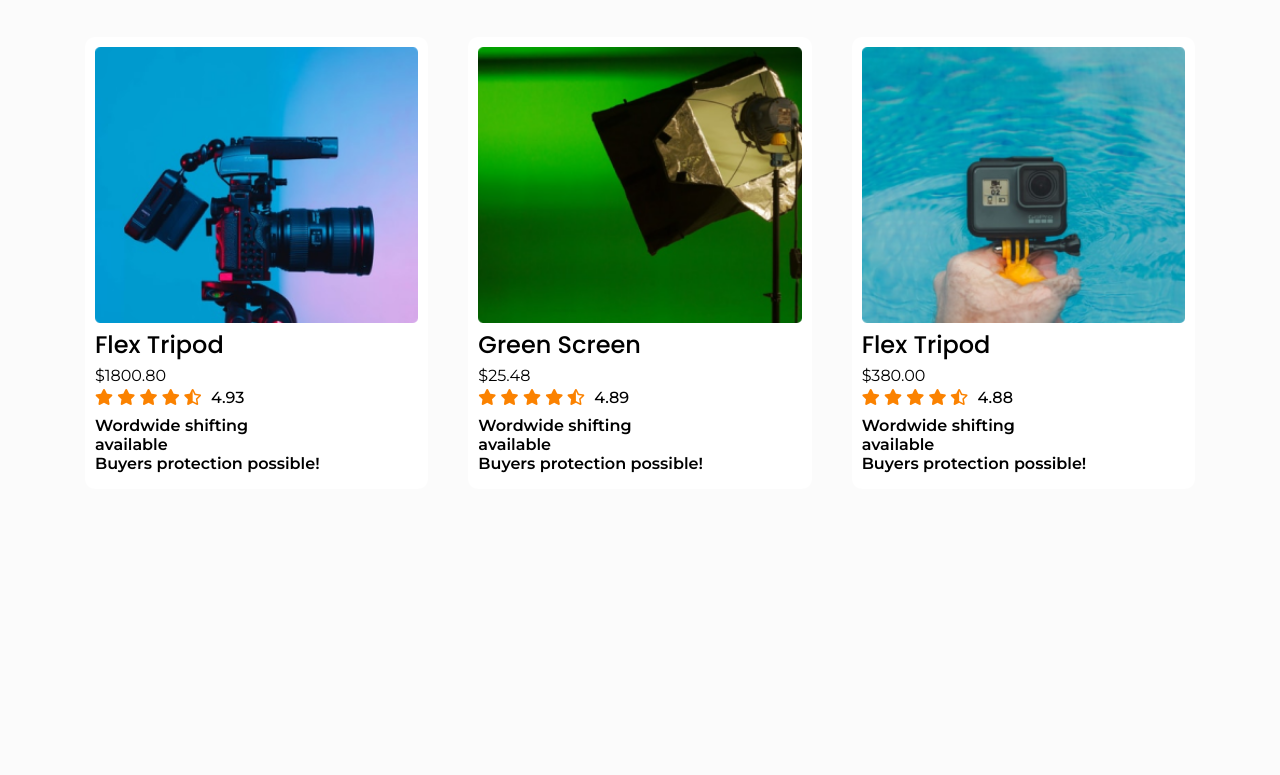
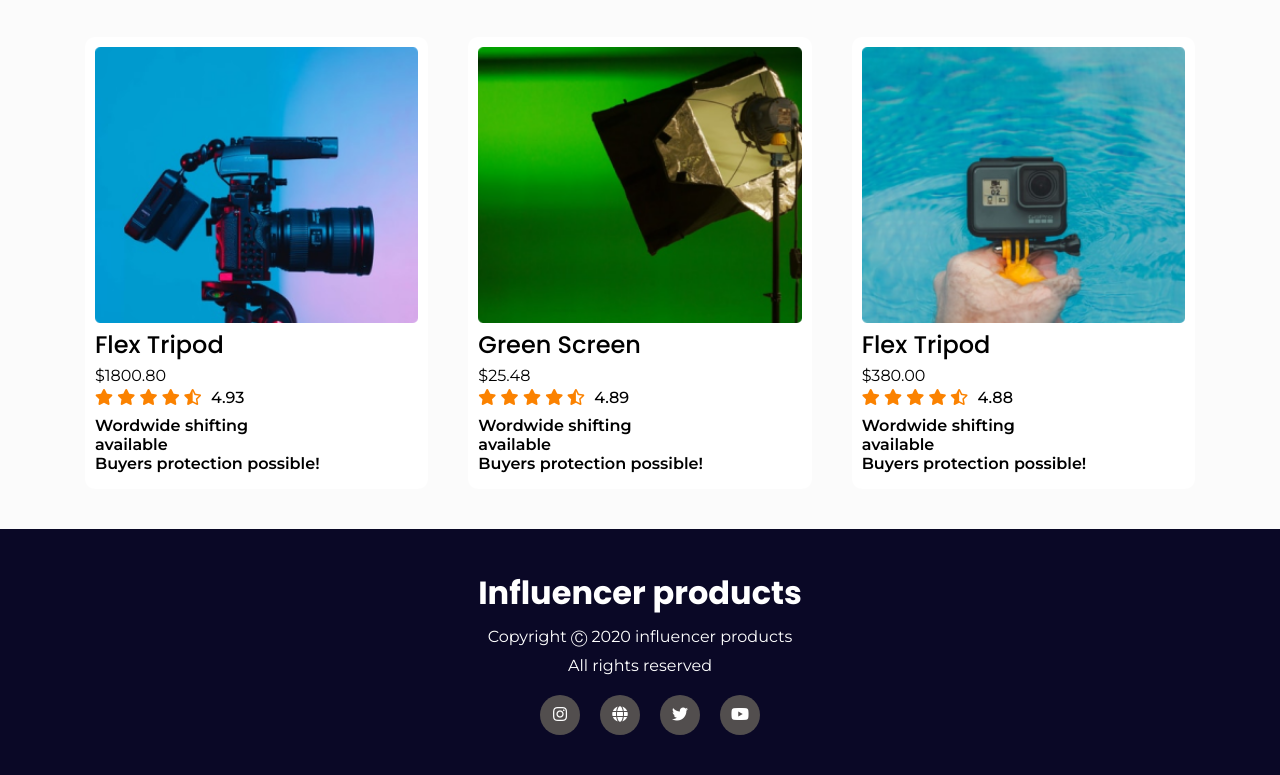
Before and after one commit to rayhanmujumdar/assignment-02-programming-hero, a plain HTML site: page index.html in a window 1280 px wide. Shown: the part 1862-2637 px from the top of the page. Before the commit the page ends 2391 px from the top, so only its background shows below. Drawn offline with nearby package versions, Linux system fonts and the light colour scheme.

Commit message:
footer section added

```diff
--- a/css/style.css
+++ b/css/style.css
@@ -183,3 +183,38 @@ img{
     padding: 6px 0;
     font-weight: 600;
 }
+/* footer section start from here */
+.footer{
+    padding: 40px 0;
+    background-color: #0A0826;
+}
+.copyright{
+    display: flex;
+    flex-direction: column;
+    justify-content: center;
+    align-items: center;
+    text-align: center;
+    color: white;
+}
+.copyright-disc{
+    color: white;
+}
+.copyright-disc h1{
+    margin-bottom: 10px;
+}
+.copyright-disc p{
+    margin-bottom: 10px;
+}
+.icon-menu{
+    display: flex;
+    margin-top: 10px;
+    align-items: center;
+}
+.icon-menu li{
+    margin-left: 20px;
+    width: 40px;
+    height: 40px;
+    line-height: 40px;
+    border-radius: 50px;
+    background-color: rgb(82, 78, 78);
+}
--- a/index.html
+++ b/index.html
@@ -251,6 +251,22 @@
             </section>
         </div>
     </main>
+    <!-- footer section start from here -->
+    <footer class="footer">
+        <div class="copyright">
+            <div class="copyright-disc">
+                <h1>Influencer products</h1>
+                <p>Copyright Ⓒ 2020  influencer products</p>
+                <p>All rights reserved</p>
+            </div>
+            <ul class="icon-menu">
+                <li><i class="fab fa-instagram"></i></li>
+                <li><i class="fas fa-globe"></i></li>
+                <li><i class="fab fa-twitter"></i></li>
+                <li><i class="fab fa-youtube"></i></li>
+            </ul>
+        </div>
+    </footer>
     <script type="module" src="https://unpkg.com/ionicons@5.5.2/dist/ionicons/ionicons.esm.js"></script>
     <script nomodule src="https://unpkg.com/ionicons@5.5.2/dist/ionicons/ionicons.js"></script>
 </body>
```
